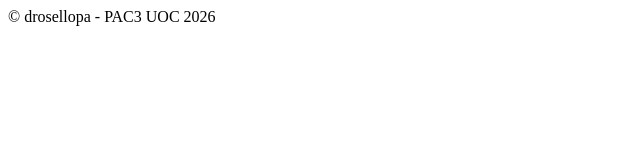
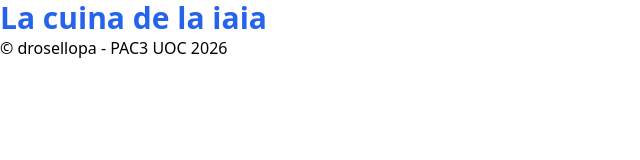
Before and after one commit to drosellopa/laiaia3, a website built with Parcel: page src/index.html in a window 1280 px wide. Shown: the whole page, without its empty margins (0-640 px from the left). Built offline with nearby package versions, Linux system fonts and the light colour scheme.

Commit message:
Instalación de Tailwind

```diff
--- a/package.json
+++ b/package.json
@@ -39,10 +39,12 @@
     "autoprefixer": "^10.4.20",
     "npm-run-all": "^4.1.5",
     "parcel": "^2.15.3",
+    "postcss": "^8.4.38",
     "postcss-preset-env": "^10.1.3",
     "posthtml-include": "^2.0.1",
     "rimraf": "^6.0.1",
-    "sharp": "^0.33.5"
+    "sharp": "^0.33.5",
+    "tailwindcss": "^3.4.13"
   },
   "dependencies": {
     "@fortawesome/fontawesome-free": "^7.0.1"
--- /dev/null
+++ b/postcss.config.js
@@ -0,0 +1,6 @@
+module.exports = {
+  plugins: {
+    tailwindcss: {},
+    autoprefixer: {},
+  },
+}
--- a/src/assets/styles/main.scss
+++ b/src/assets/styles/main.scss
@@ -1,3 +1,9 @@
+@tailwind base;
+@tailwind components;
+@tailwind utilities;
+
+
+
 /**
  * Use this file to import partials.
  * Do not include SCSS code in this file.
@@ -6,14 +12,16 @@
  /**
  * Import dependencies
  */
-@use "dependencies";
+@import "dependencies";
 
 /**
  * Import layouts
  * It's a best practice to use a different partial for each page
  */
 
- @use "layouts/home";
+ @import "layouts/home";
+
+
 
 /**
  * Do NOT include anything else in this file!
--- a/src/index.html
+++ b/src/index.html
@@ -1,14 +1,15 @@
 <!DOCTYPE html>
 
-<html>
+<html lang="ca">
   <head>
     <meta charset="utf-8">
     <meta name="viewport" content="width=device-width">
     <link rel="stylesheet" type="text/css" href="./assets/styles/main.scss"><!-- do not remove this line! -->
     <title>UOC Boilerplate</title>
+    <link rel="stylesheet" href="./assets/styles/main.scss">
   </head>
   <body>
-
+    <h1 class="text-3xl font-bold text-blue-600">La cuina de la iaia</h1>
     <include src="./views/footer.html"></include>
     <script type="module" src="./assets/scripts/main.js"></script><!-- do not remove this line! -->
   </body>
--- /dev/null
+++ b/tailwind.config.js
@@ -0,0 +1,8 @@
+/** @type {import('tailwindcss').Config} */
+module.exports = {
+  content: ["./src/**/*.{html,js}"],
+  theme: {
+    extend: {},
+  },
+  plugins: [],
+}
```
Also changed, not shown: README.md, 1 other file.
